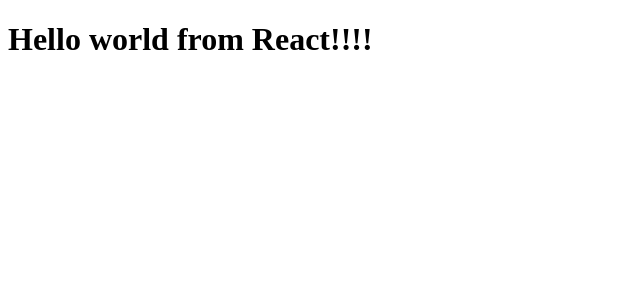
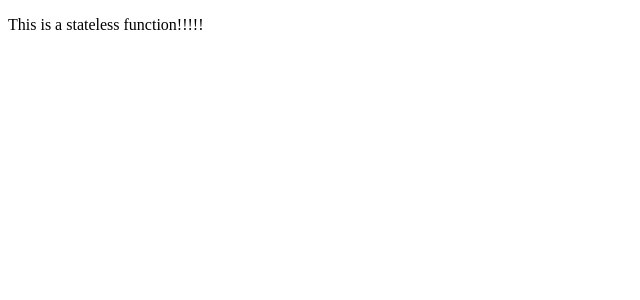
Before and after one commit to amrsekilly/learningReactFundamentalsSampleCode, a React app: page / in a window 1280 px wide. Shown: the top 300 px of the page, without its empty margins (0-640 px from the left). Built offline with nearby package versions, Linux system fonts and the light colour scheme.

Commit message:
learned about stateless funtions

```diff
--- a/App.js
+++ b/App.js
@@ -1,14 +1,6 @@
 
 import React from 'react';
 
-class App extends React.Component {
-  render() {
-    return (
-      <h1>
-        Hello world from React!!!!
-      </h1>
-    );
-  }
-}
+const App = () => <p>This is a stateless function!!!!!</p>
 
 export default App;
```
